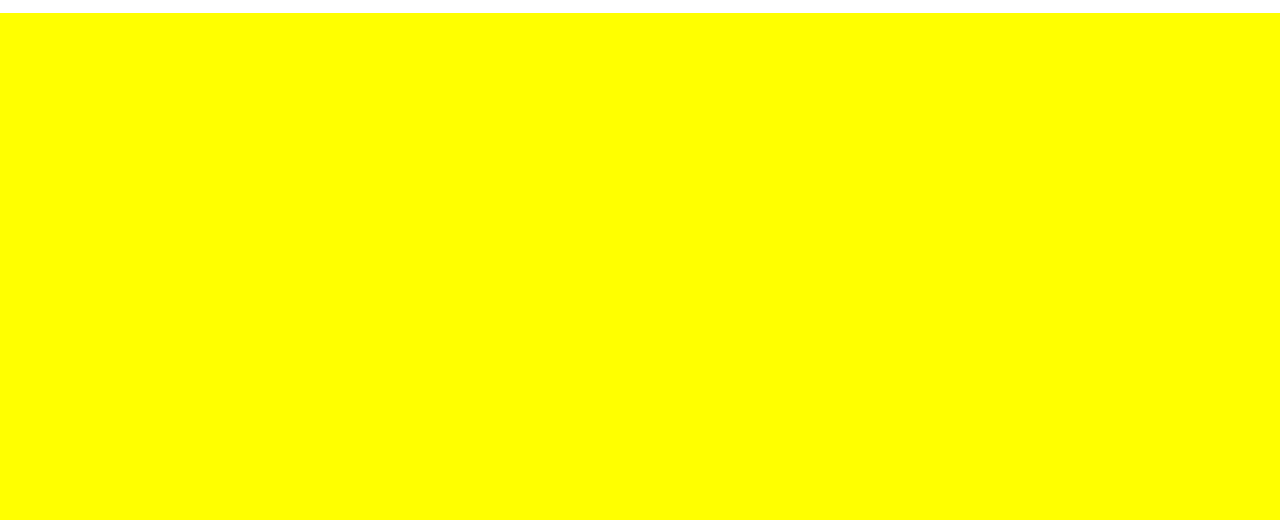
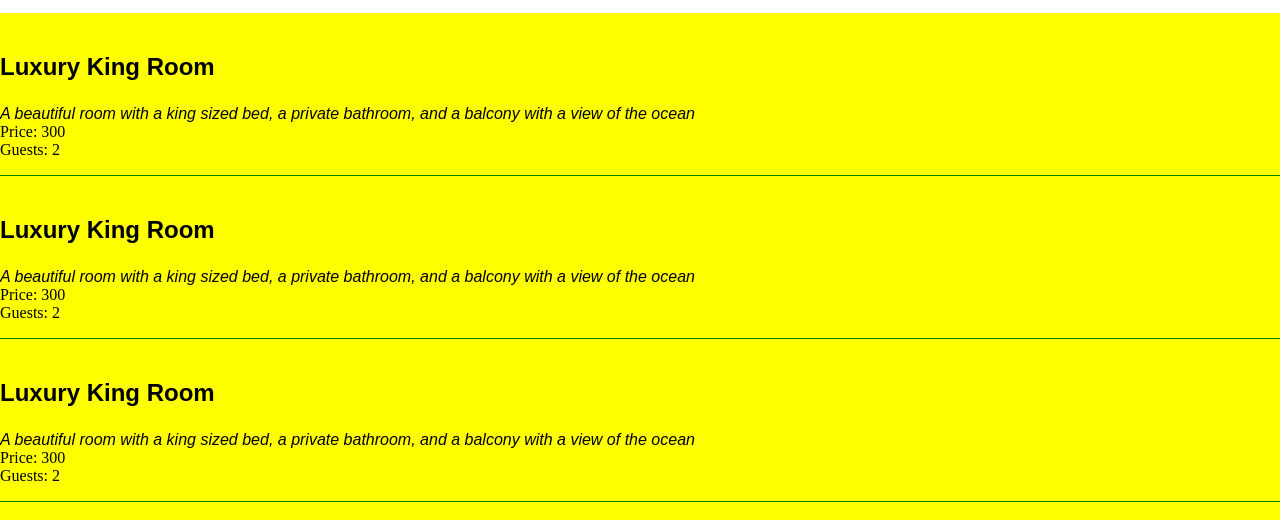
Before and after one commit to Ppermanente3701/ist-363-spring-2024-airbnb, a plain HTML site: page index.html in a window 1280 px wide. Shown: the part 94-614 px from the top of the page. Drawn offline with Linux system fonts and the light colour scheme.

Commit message:
attendance: rooms array

```diff
--- a/css/style.css
+++ b/css/style.css
@@ -83,3 +83,21 @@ nav a:focus {
 .overlay.active {
   left: 0;
 }
+
+.room {
+  padding-top: 1rem;
+  padding-bottom: 1rem;
+  border-bottom: 1px solid green;
+}
+
+.room-name {
+  font-size: 1.5rem;
+  font-weight: bold;
+  font-family: Arial;
+}
+
+.room-description {
+  font-size: 1rem;
+  font-family: Arial;
+  font-style: italic;
+}
--- a/js/main.js
+++ b/js/main.js
@@ -1,16 +1,81 @@
 // console.log("js has been loaded!");
 
-const menuBtn = document.getElementById("menuBtn");
-const mobileMenu = document.getElementById("mobileMenu");
-const closeBtn = document.getElementById("closeBtn");
+const menuBtn = document.getElementById('menuBtn');
+const mobileMenu = document.getElementById('mobileMenu');
+const closeBtn = document.getElementById('closeBtn');
 
 // "event name", callback function
-menuBtn.addEventListener("click", function () {
+menuBtn.addEventListener('click', function () {
   // console.log("clicked!")
-  mobileMenu.classList.add("active");
+  mobileMenu.classList.add('active');
 }); // end of menuBtn click
 
-closeBtn.addEventListener("click", function () {
+closeBtn.addEventListener('click', function () {
   //console.log("clicked!")
-  mobileMenu.classList.remove("active");
+  mobileMenu.classList.remove('active');
 }); // end of menuBtn click
+
+// const roomName = "Luxury King Room";
+// const roomPrice = 300;
+// const roomGuests = 2;
+// const roomDescription =
+//   "A beautiful room with a king sized bed, a private bathroom, and a balcony with a view of the ocean";
+
+// const room = {
+//   name: "Luxury King Room",
+//   price: 300,
+//   guests: 2,
+//   description:
+//     "A beautiful room with a king sized bed, a private bathroom, and a balcony with a view of the ocean",
+// };
+
+const rooms = [
+  {
+    name: 'Luxury King Room',
+    price: 300,
+    guests: 2,
+    description:
+      'A beautiful room with a king sized bed, a private bathroom, and a balcony with a view of the ocean',
+  },
+  {
+    name: 'Luxury King Room',
+    price: 300,
+    guests: 2,
+    description:
+      'A beautiful room with a king sized bed, a private bathroom, and a balcony with a view of the ocean',
+  },
+  {
+    name: 'Luxury King Room',
+    price: 300,
+    guests: 2,
+    description:
+      'A beautiful room with a king sized bed, a private bathroom, and a balcony with a view of the ocean',
+  },
+]; // end of rooms
+
+rooms.forEach((room) => {
+  // create elements
+  const roomArticle = document.createElement('article');
+  roomArticle.classList.add('room');
+
+  const roomNameElement = document.createElement('h3');
+  roomNameElement.classList.add('room-name');
+  roomNameElement.textContent = room.name;
+
+  const roomDescriptionElement = document.createElement('p');
+  roomDescriptionElement.classList.add('room-description');
+  roomDescriptionElement.textContent = room.description;
+
+  const roomPriceElement = document.createElement('p');
+  roomPriceElement.textContent = `Price: ${room.price}`;
+
+  const roomGuestsElement = document.createElement('p');
+  roomGuestsElement.textContent = `Guests: ${room.guests}`;
+
+  roomArticle.appendChild(roomNameElement);
+  roomArticle.appendChild(roomDescriptionElement);
+  roomArticle.appendChild(roomPriceElement);
+  roomArticle.appendChild(roomGuestsElement);
+
+  document.body.appendChild(roomArticle);
+});
```
Also changed, not shown: 1 other file.
